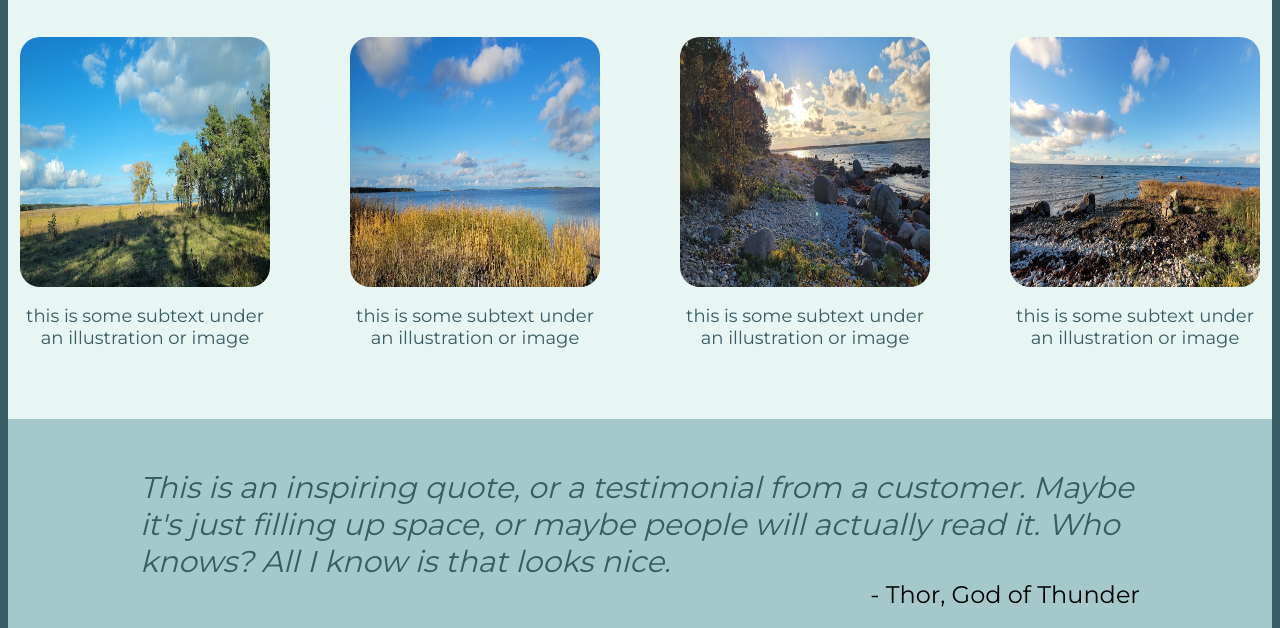
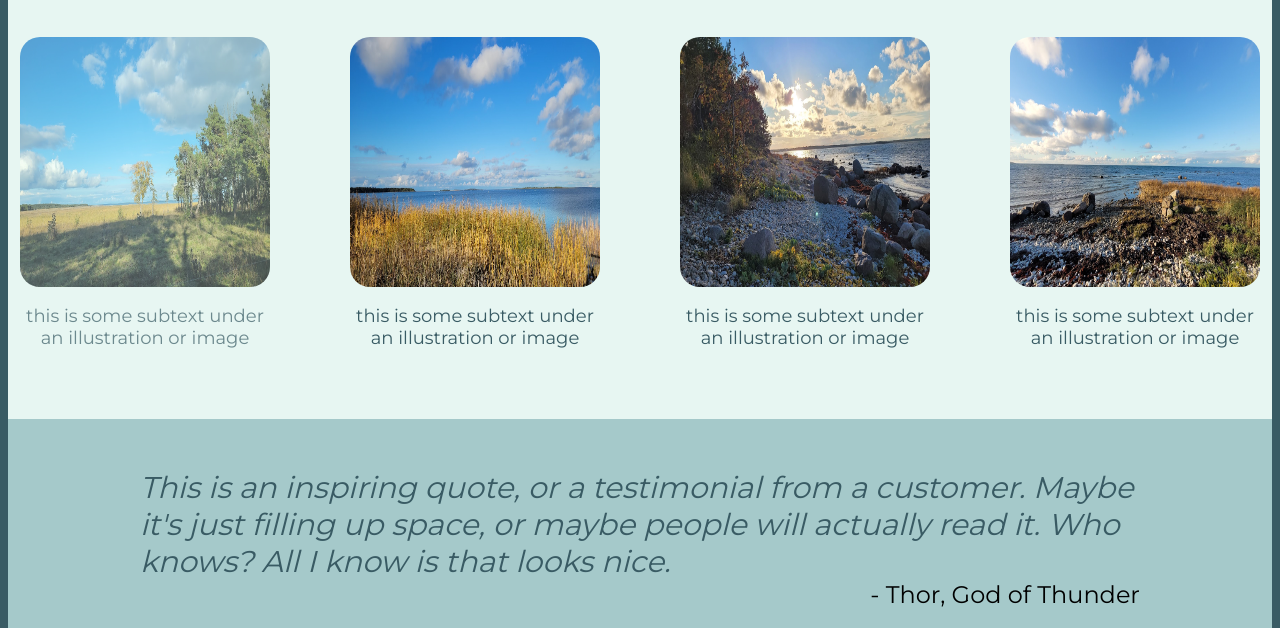
Before and after one commit to emerica1141/odin-landing-page, a plain HTML site: page index.html in a window 1280 px wide. In both pictures the pointer is over the element 145 px from the left and 815 px from the top of the page. Shown: the part 587-1215 px from the top of the page. Drawn offline with Linux system fonts and the light colour scheme.

Commit message:
Added hover effect to illustration

```diff
--- a/style.css
+++ b/style.css
@@ -132,6 +132,13 @@ body {
     display:flex;
     flex-direction: column;
     align-items: center;
+    opacity: 1;
+    cursor: pointer;
+}
+
+.info-panel:hover {
+    opacity: 0.7;
+    transition-duration: 300ms;
 }
 
 .info-panel p {
```
